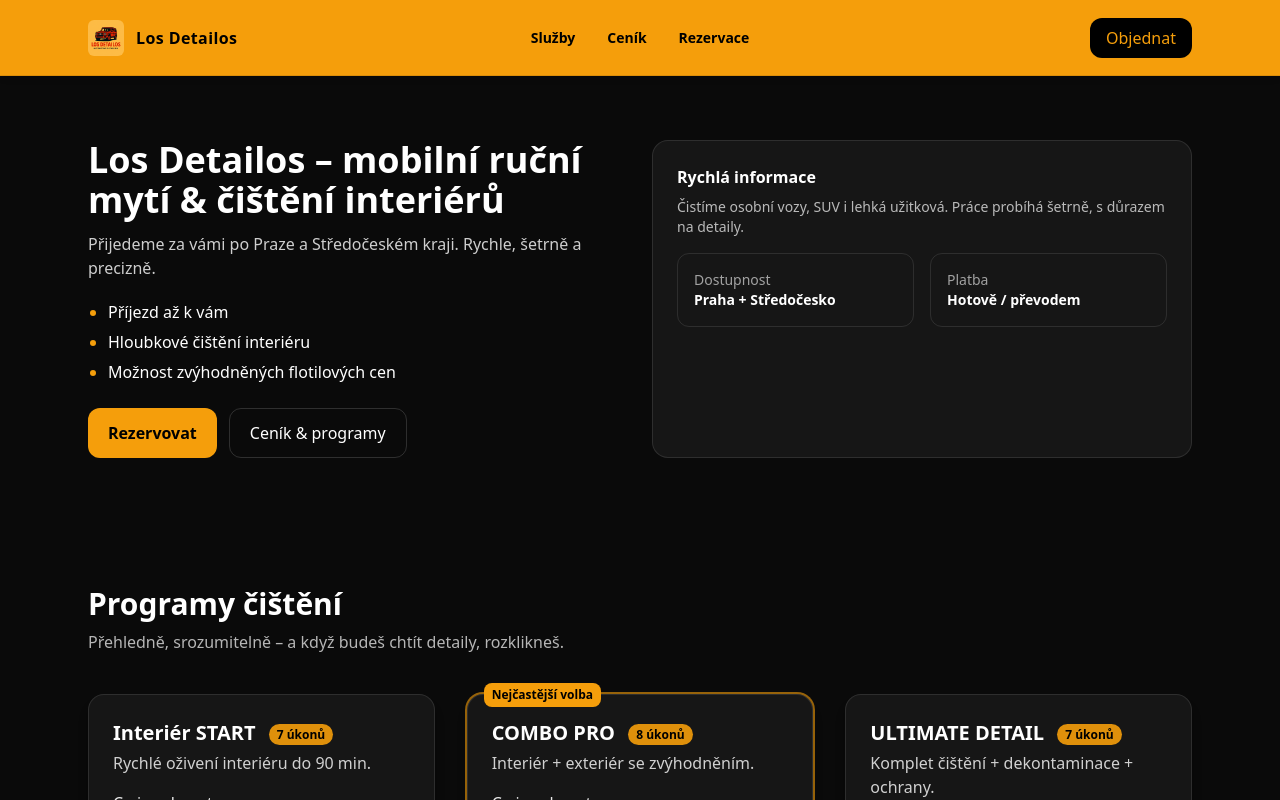
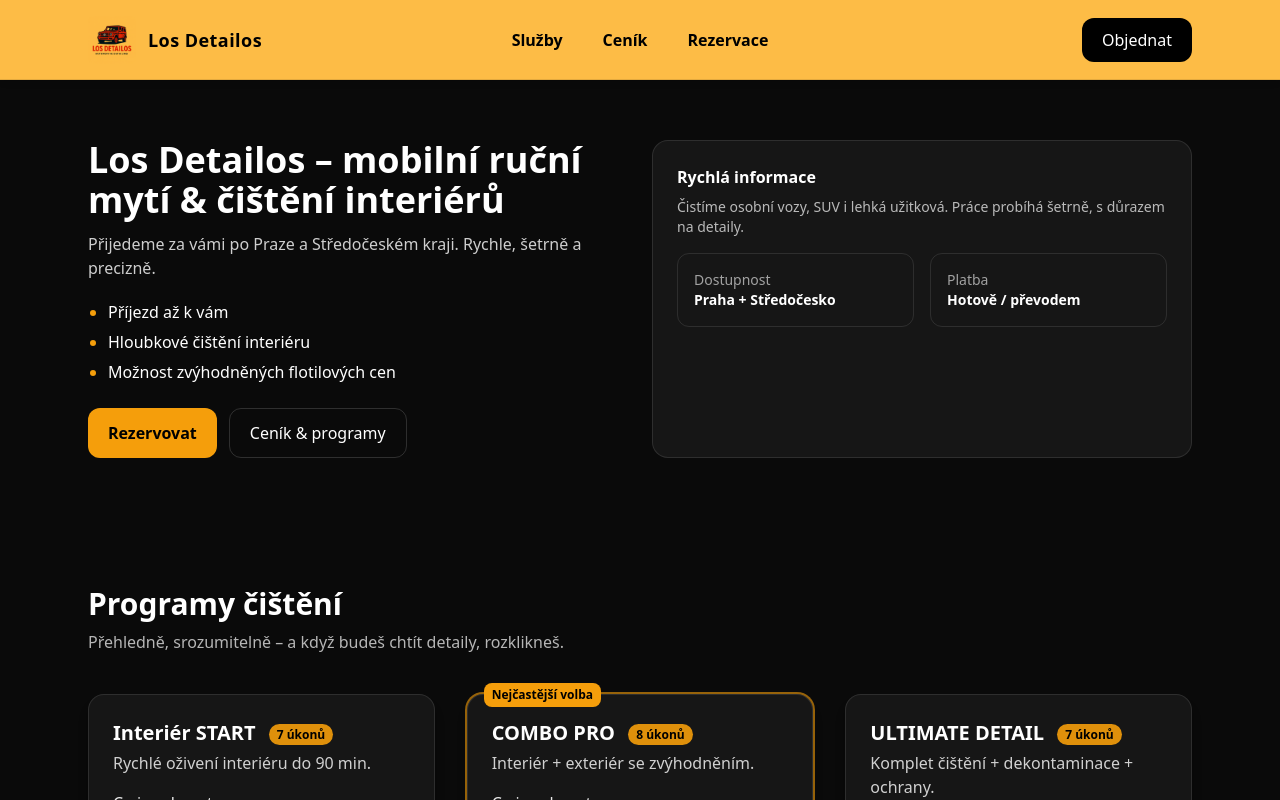
Before and after one commit to cyriac9966/losdetailos, a React (Vite) app: page / in a window 1280 px wide. Shown: the top 800 px of the page. Built offline with nearby package versions, Linux system fonts and the light colour scheme; the HTML template or start-up script is replaced by a standard one.

Commit message:
Zvětšeno logo a změna topbaru na barvu rgb(253,188,70)

```diff
--- a/src/components/Topbar.jsx
+++ b/src/components/Topbar.jsx
@@ -2,37 +2,40 @@ import React from "react";
 
 export default function Topbar() {
     return (
-        <header className="fixed top-0 inset-x-0 z-50 bg-brandYellow text-black border-b border-black/10 shadow-md h-[76px]">
+        <header
+            className="fixed top-0 inset-x-0 z-50 border-b border-black/10 shadow-md h-[80px]"
+            style={{ backgroundColor: "rgb(253,188,70)" }}
+        >
             <div className="container-page h-full flex items-center justify-between relative">
                 {/* Logo vlevo */}
                 <a href="/" className="flex items-center gap-3 group">
                     <img
                         src="/favicon.png"
                         alt="Los Detailos"
-                        className="h-9 w-9 rounded-md"
+                        className="h-12 w-12 rounded-md"
                     />
-                    <span className="font-semibold tracking-wide group-hover:opacity-80 transition">
+                    <span className="text-black font-semibold tracking-wide text-lg group-hover:opacity-80 transition">
             Los Detailos
           </span>
                 </a>
 
                 {/* Navigace uprostřed */}
-                <nav className="hidden sm:flex items-center gap-8 absolute left-1/2 -translate-x-1/2">
+                <nav className="hidden sm:flex items-center gap-10 absolute left-1/2 -translate-x-1/2">
                     <a
                         href="#sluzby"
-                        className="text-black hover:text-black/70 text-sm font-semibold transition"
+                        className="text-black hover:text-black/70 text-base font-semibold transition"
                     >
                         Služby
                     </a>
                     <a
                         href="#cenik"
-                        className="text-black hover:text-black/70 text-sm font-semibold transition"
+                        className="text-black hover:text-black/70 text-base font-semibold transition"
                     >
                         Ceník
                     </a>
                     <a
                         href="#rezervace"
-                        className="text-black hover:text-black/70 text-sm font-semibold transition"
+                        className="text-black hover:text-black/70 text-base font-semibold transition"
                     >
                         Rezervace
                     </a>
@@ -42,7 +45,7 @@ export default function Topbar() {
                 <div className="hidden sm:flex">
                     <a
                         href="#rezervace"
-                        className="inline-flex items-center rounded-xl px-4 py-2 bg-black text-brandYellow font-medium hover:brightness-110 transition"
+                        className="inline-flex items-center rounded-xl px-5 py-2.5 bg-black text-white font-medium hover:brightness-125 transition"
                     >
                         Objednat
                     </a>
```
